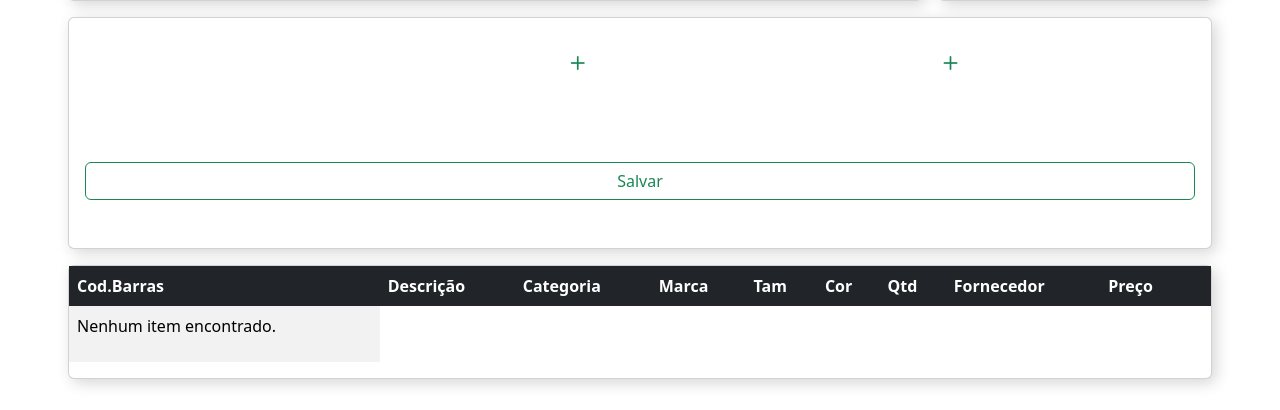
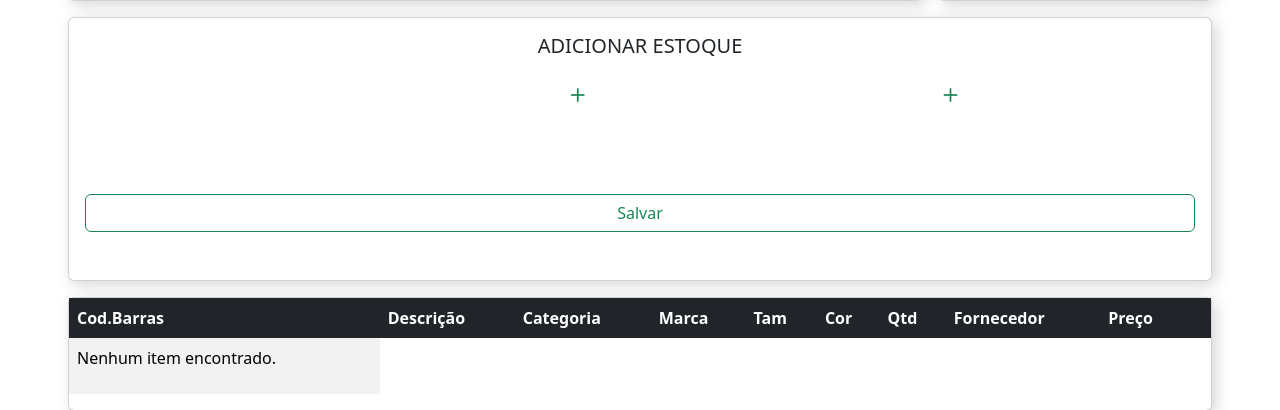
Before and after one commit to Guilhermecandido28/controle-estoque-django, a Django app: template templates/estoque/index_estoque.html in a window 1280 px wide. Shown: the part 548-958 px from the top of the page. Before the commit the page ends 935 px from the top, so only its background shows below. Run offline with Django 5.2, Linux system fonts and the light colour scheme; the template is opened without the code that fills it, so the values that code supplies are empty; some libraries are stand-ins or nearby versions.

Commit message:
titulo do adicionar estoque

```diff
--- a/templates/estoque/index_estoque.html
+++ b/templates/estoque/index_estoque.html
@@ -94,6 +94,7 @@
         <div class="col-12 col-md-12 col-lg-12 col-xl-12">
             <div class="bg-custom card h-100">
                 <div class="card-body">
+                    <h6 class="lead card-title text-center">ADICIONAR ESTOQUE</h6>
                     <form class="row mb-3 g-2 needs-validation" novalidate>
                         {% csrf_token %}
                         <div class="col-12 col-md-12 col-lg-5 col-xl-5">
```
